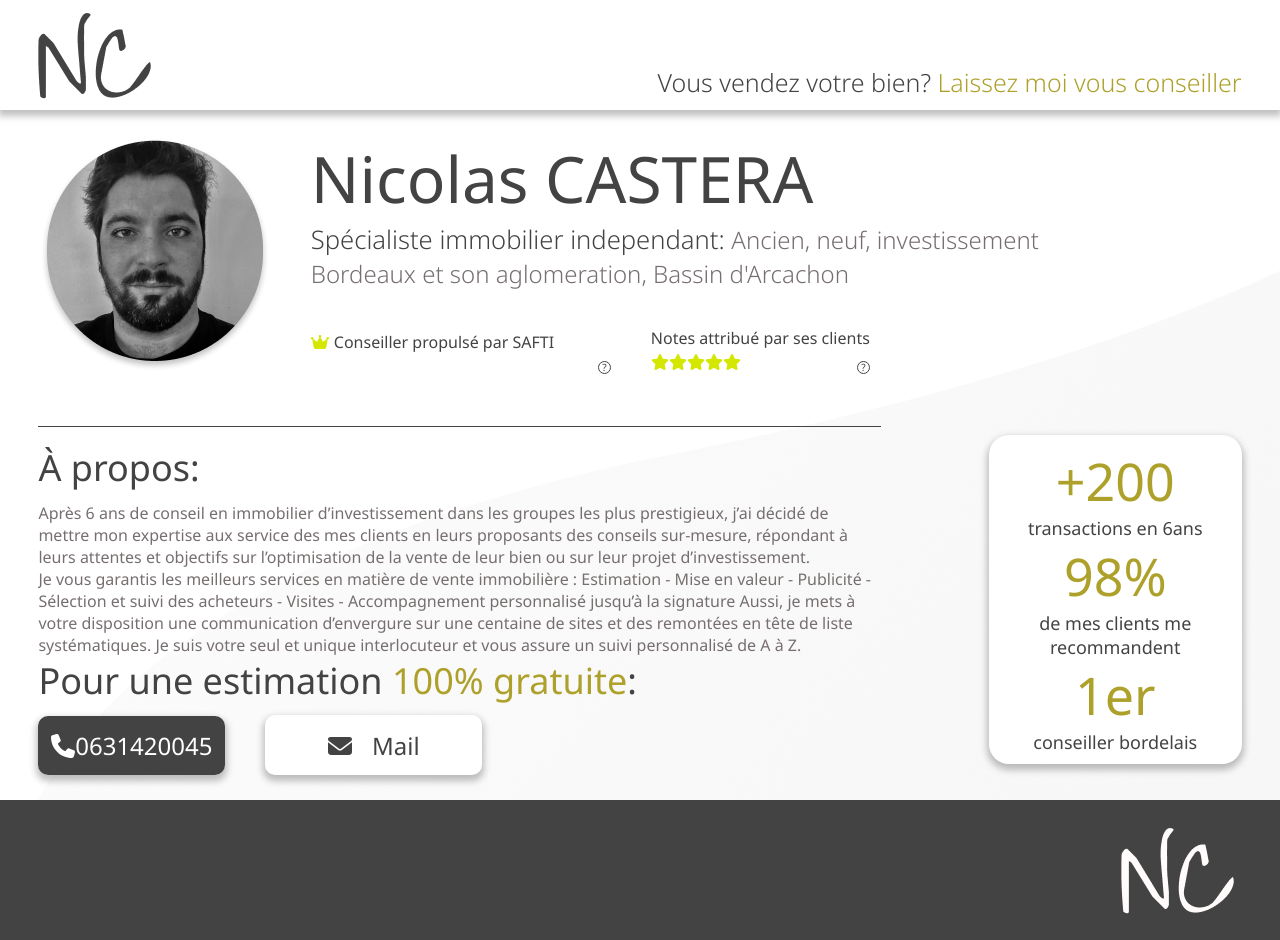
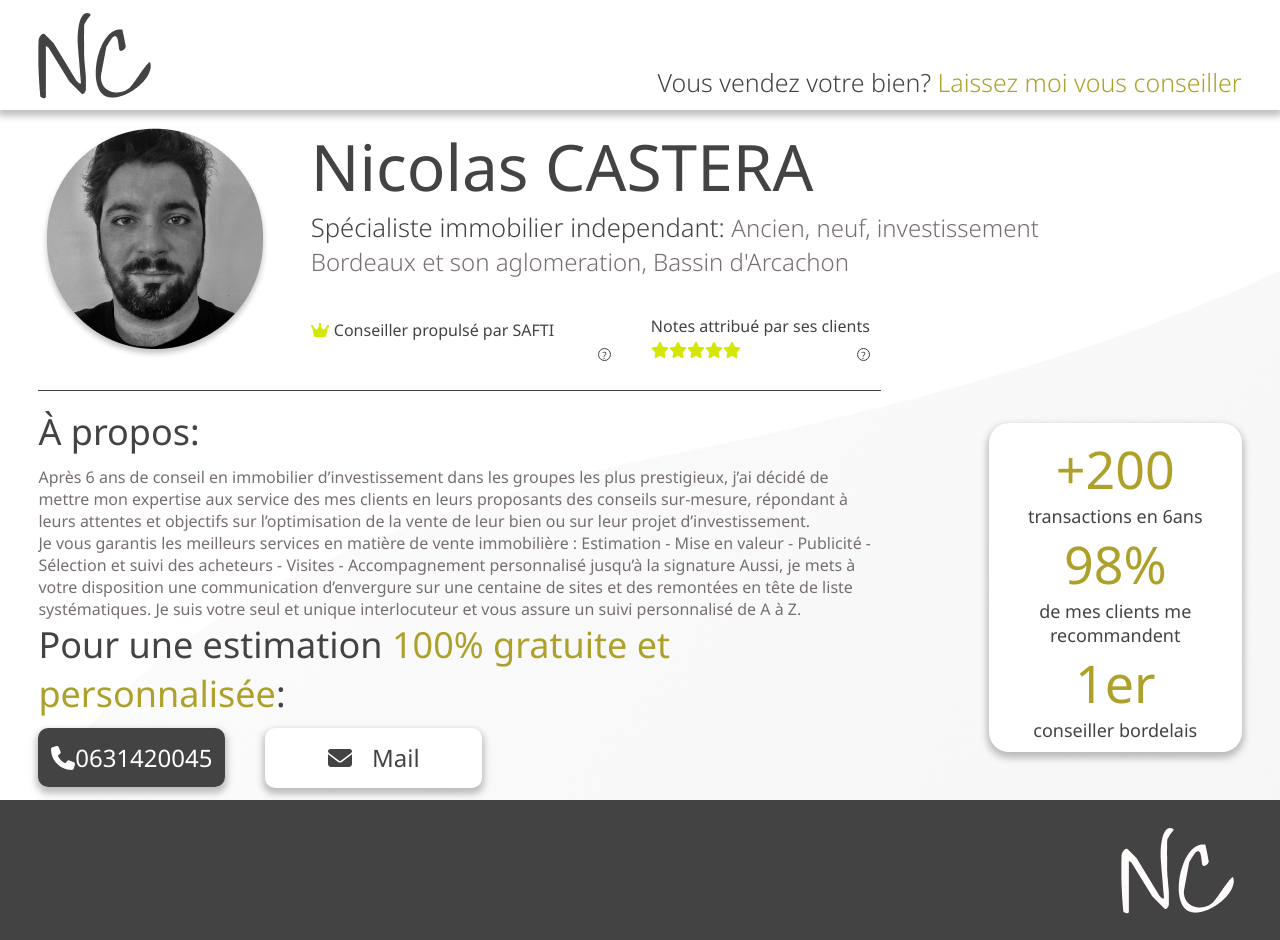
Before and after one commit to magicniclus/monIndependant, a React (Create React App) app: page / in a window 1280 px wide. Built offline with nearby package versions, Linux system fonts and the light colour scheme.

Commit message:
Update TopMainContainer.js

```diff
--- a/src/components/main/TopMainContainer.js
+++ b/src/components/main/TopMainContainer.js
@@ -76,7 +76,7 @@ const TopMainContainer = () => {
                             <div className="lignTwo"></div>
                         </div> */}
                         <div className="bottomContainer">
-                            <h3>Pour une estimation <span>100% gratuite</span>:</h3>
+                            <h3>Pour une estimation <span>100% gratuite et personnalisée</span>:</h3>
                             <div className="buttonContainer">
                                 <a href="tel:0631420045" onSubmit={(e)=>e.preventDefault()} className='phone'>
                                     <FontAwesomeIcon icon={faPhone} color="white" />
```
